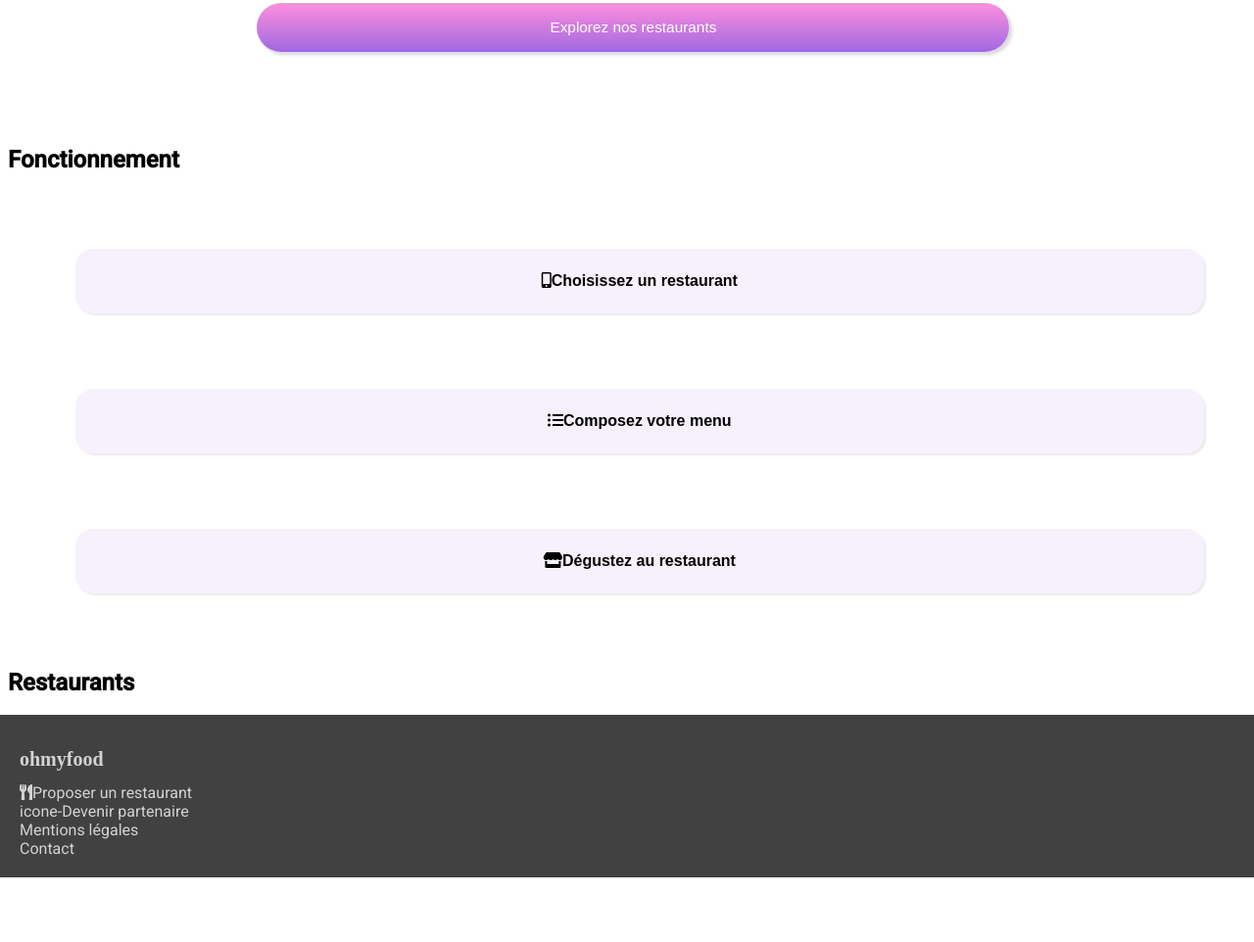
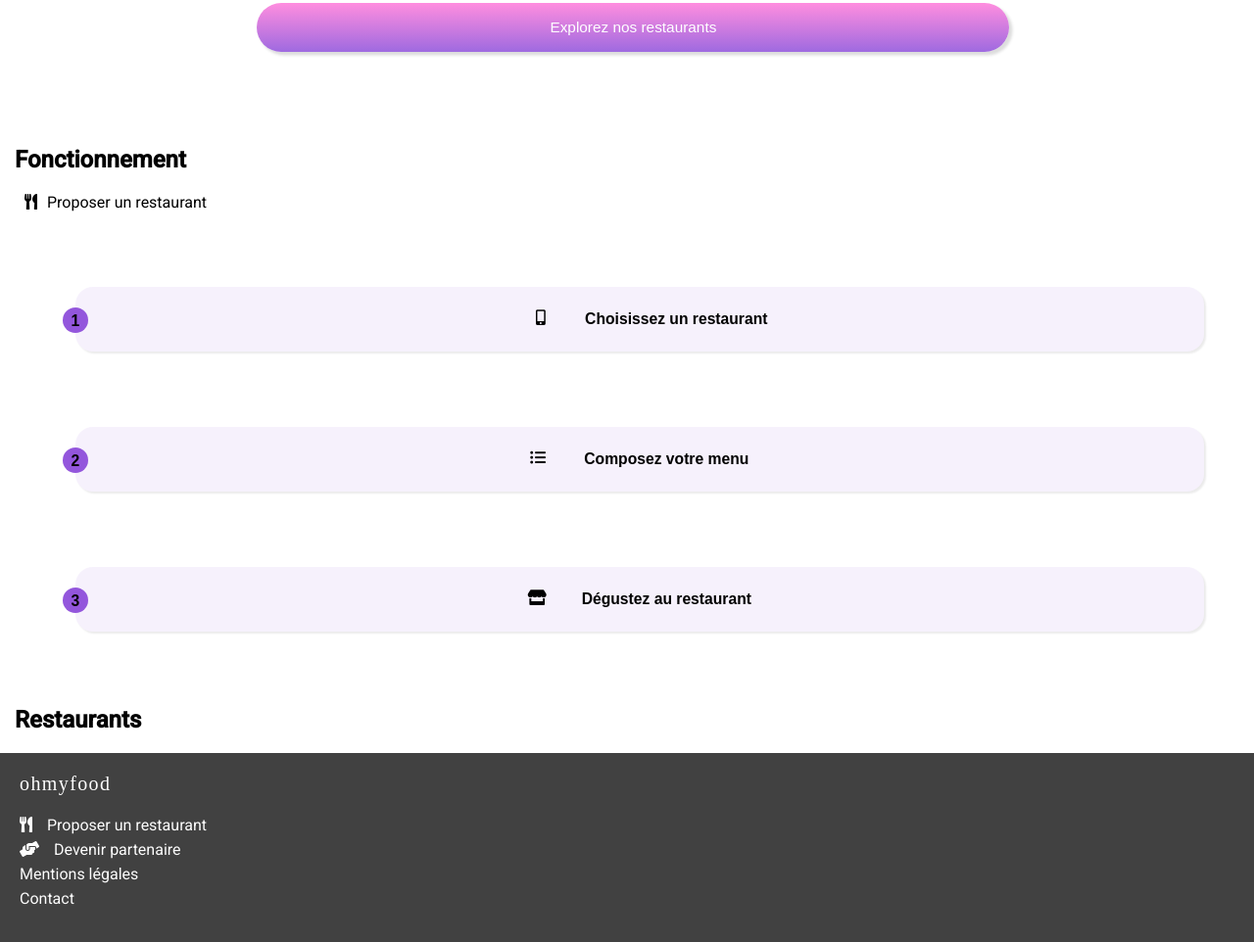
Before and after one commit to OSFR34/SelmaOzturk_3_23092021, a plain HTML site: page index.html in a window 1280 px wide. Shown: the part 396-1358 px from the top of the page at 98% size. Before the commit the page ends 1292 px from the top, so only its background shows below. Drawn offline with Linux system fonts and the light colour scheme; a web font is replaced by a local one.

Commit message:
Ajustement btn fonctionnement et footer cf maquette

```diff
--- a/css/style.css
+++ b/css/style.css
@@ -48,7 +48,9 @@ main .rechercheVille {
     font-size: 0.96rem;
     background: linear-gradient(#ff79d9d8, #9256dce1);
     font-weight: normal;
+    transition: filter eas 0.8s;
 }
+
 .centrageBtnExplorer {
     display: flex;
     justify-content: center;
@@ -60,28 +62,24 @@ main .rechercheVille {
     color:rgba(0, 0, 0, 0.562)
 }
 .margesTitresSecondaires {
-    padding-left: 8px;
+    padding-left: 15px;
 }
-ul {
-    list-style: none;
-    list-style-position: outside;
-    padding: 0;
-}
+
 button {
     width: 95%;
     padding: 1.2rem;
     margin: 6% 2% 6% 3%;
     border-radius: 35px;
-    font-size: 1rem;
+    font-size: 0.98rem;
     font-weight: bold;
     border: 0;
     display: flex;
     justify-content: center;
     text-align: center;
     box-shadow: rgba(0, 0, 0, 0.137) 3px 3px 3px 0.5px;
-    color: white
+    color: white;
 }
-ul button {
+.placementIcones button {
     width: 90%;
     padding: 1.5rem;
     margin: 6%;
@@ -94,18 +92,52 @@ ul button {
     text-align: center;
     box-shadow: rgba(0, 0, 0, 0.082) 2px 2px 2px;
     color:black;
+    position: relative;
+}
+.placementIcones button i {
+    margin-right: 40px;
+    height: 15px;
+    width: 15px;
+}
+span {
+    display: inline-block;
+    width: 26px;
+    height: 26px;
+    background: #9356DC;
+    text-align: center;
+    padding-top: 5px;
+    border-radius: 50px;
+    position: absolute;
+    left: 0;
+    transform: translate3d(-50%,-3px,0);
+}
+.alignementIcone1 {
+    padding-left: 25px;
+    padding-right: 10px;
+}
+.fas fa-mobile-alt fa-chart-line {
+    font-size: 60px;
+}
 
-}
 footer {
     font-family: roboto;
 
     padding: 20px;
+    height: 200px;
     background-color: rgba(0, 0, 0, 0.747);
-    color: rgba(255, 255, 255, 0.774);
+    color: rgba(255, 255, 255, 0.986);
 }
-footer h1 {
+.logofooter {
     font-family:shrikhand;
     font-size: 20px;
+    letter-spacing: 1.4px;
+    padding-bottom: 18px;
+}
+footer div i {
+    margin-right: 15px;
+}
+.finitionsFooter {
+    line-height: 25px;
 }
 h5 {
     font-family: roboto;
--- a/index.html
+++ b/index.html
@@ -30,11 +30,11 @@
             <!-- Section Fonctionnement -->
             <section>
                 <h1 class="margesTitresSecondaires">Fonctionnement</h1>
-                <div>
-                    <ul>
-                        <li><button><i class="fas fa-mobile-alt fa-chart-line"></i>Choisissez un restaurant</button></li>
-                        <li><button><i class="fas fa-list-ul"></i>Composez votre menu</button></li>
-                        <li><button><i class="fas fa-store"></i>Dégustez au restaurant</button></li>
+                <div class="placementIcones">
+            <div><i class="fas fa-utensils alignementIcone1"></i>Proposer un restaurant</div>
+                        <div><button><span>1</span><i class="fas fa-mobile-alt fa-chart-line alignementIcone1"></i>Choisissez un restaurant</button></div>
+                        <div><button><span>2</span><i class="fas fa-list-ul"></i>Composez votre menu</button></div>
+                        <div><button><span>3</span><i class="fas fa-store"></i>Dégustez au restaurant</button></div>
                     </ul>
                 </div>
             </section>
@@ -51,11 +51,13 @@
 
     </div>
     <footer>
-        <h1>ohmyfood</h1>
-        <div><i class="fas fa-utensils"></i>Proposer un restaurant</div>
-        <div>icone-Devenir partenaire</div>
-        <div>Mentions légales</div>
-        <div>Contact</div>
+        <div class="logofooter">ohmyfood</div>
+        <div class="finitionsFooter">
+            <div><i class="fas fa-utensils"></i>Proposer un restaurant</div>
+            <div><i class="fas fa-hands-helping"></i>Devenir partenaire</div>
+            <div>Mentions légales</div>
+            <div>Contact</div>
+        </div>
     </footer>
 </body>
 </html>
```
